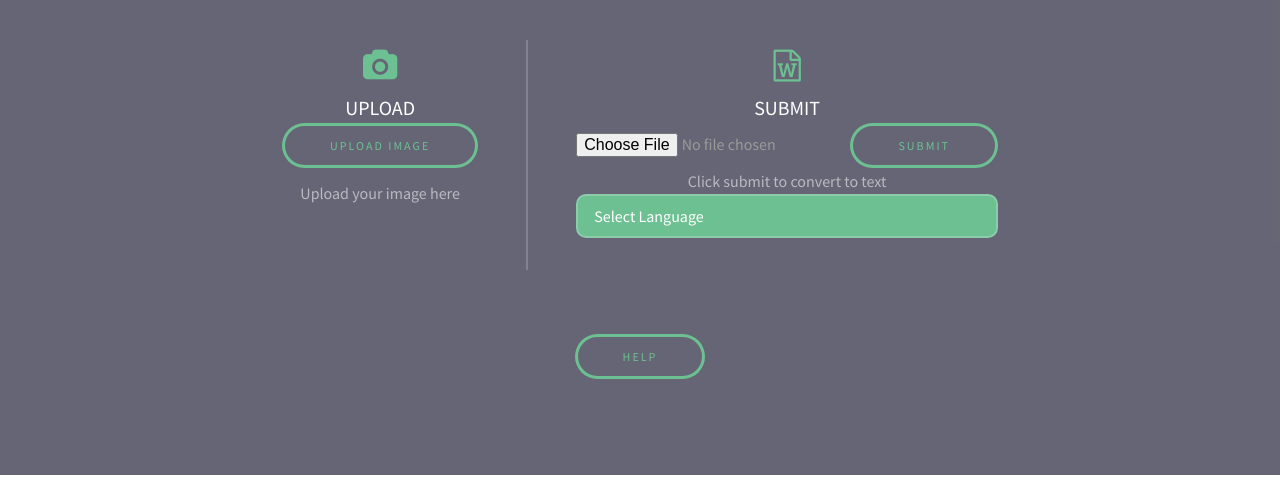
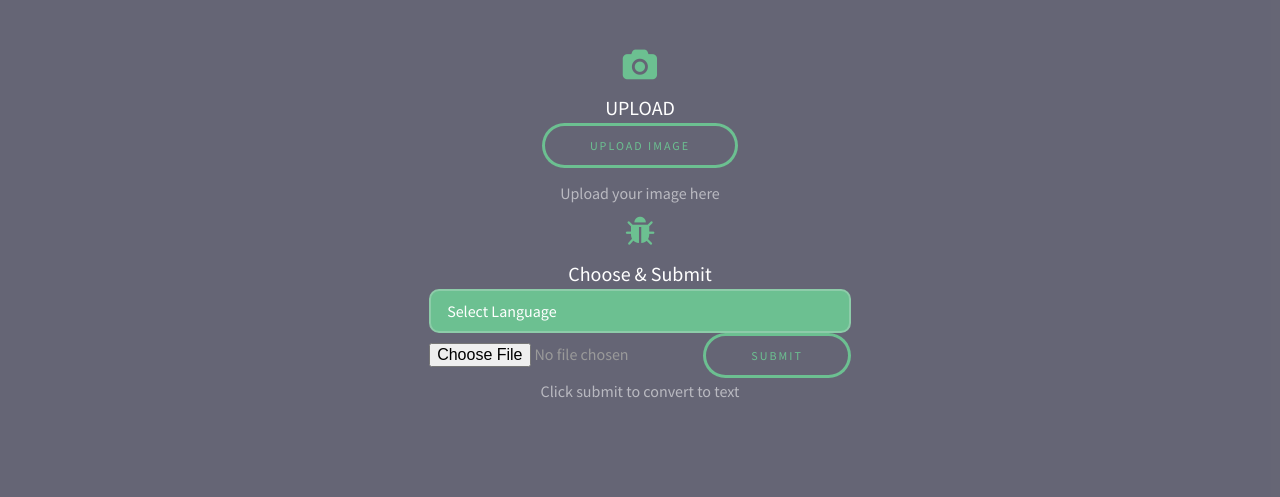
Before and after one commit to shivanginagpal/Handwriting-Recognition, a plain HTML site: page src/index.html in a window 1280 px wide. Shown: the part 266-763 px from the top of the page. Drawn offline with nearby package versions, Linux system fonts and the light colour scheme; files that its build step writes are made by us from their sources; a script that the page names is missing.

Commit message:
Add files via upload

```diff
--- a/src/index.html
+++ b/src/index.html
@@ -35,25 +35,28 @@
 
 
 						<div>
+							<form action="upload.php" method="POST" enctype="multipart/form-data">
 							<span class="icon fa-camera"></span>
 							<h3>UPLOAD</h3>
-							<label for="imageUpload" class="button">Upload Image</label>
-							<input type="file" id="imageUpload" accept="image/" style="display: none">
+							<label for="image" class="button">Upload Image</label>
+							<input type="file" id="image" accept="image/" style="display: none">
 							<p>Upload your image here</p>
-						</div>
 
-						<div>
-							<span class="icon fa-file-word-o"></span>
-							<h3>SUBMIT</h3>
-							<form action="upload.php" method="POST" enctype="multipart/form-data">
-								<input type="file" name="image" />
+							<span class="icon fa-bug"></span>
+							<h3>Choose & Submit</h3>
+							<select name="language">
+							<option value="eng">Select Language</option>
+							<option value="eng">English</option>
+							<option value="hin">Hindi</option>
+							<option value="pan">Punjabi</option>
+							<option value="tel">Telgu</option>
+							</select>
+
+							<input type="file" name="image" />
 							<input type="submit" />
 							<p>Click submit to convert to text</p>
-							<select>
-  						<option value="eng">Select Language</option>
-							<option value="eng">English</option>
-  						<option value="hin">Hindi</option>
-						</select>
+
+
 						</form>
 
 						</div>
```
